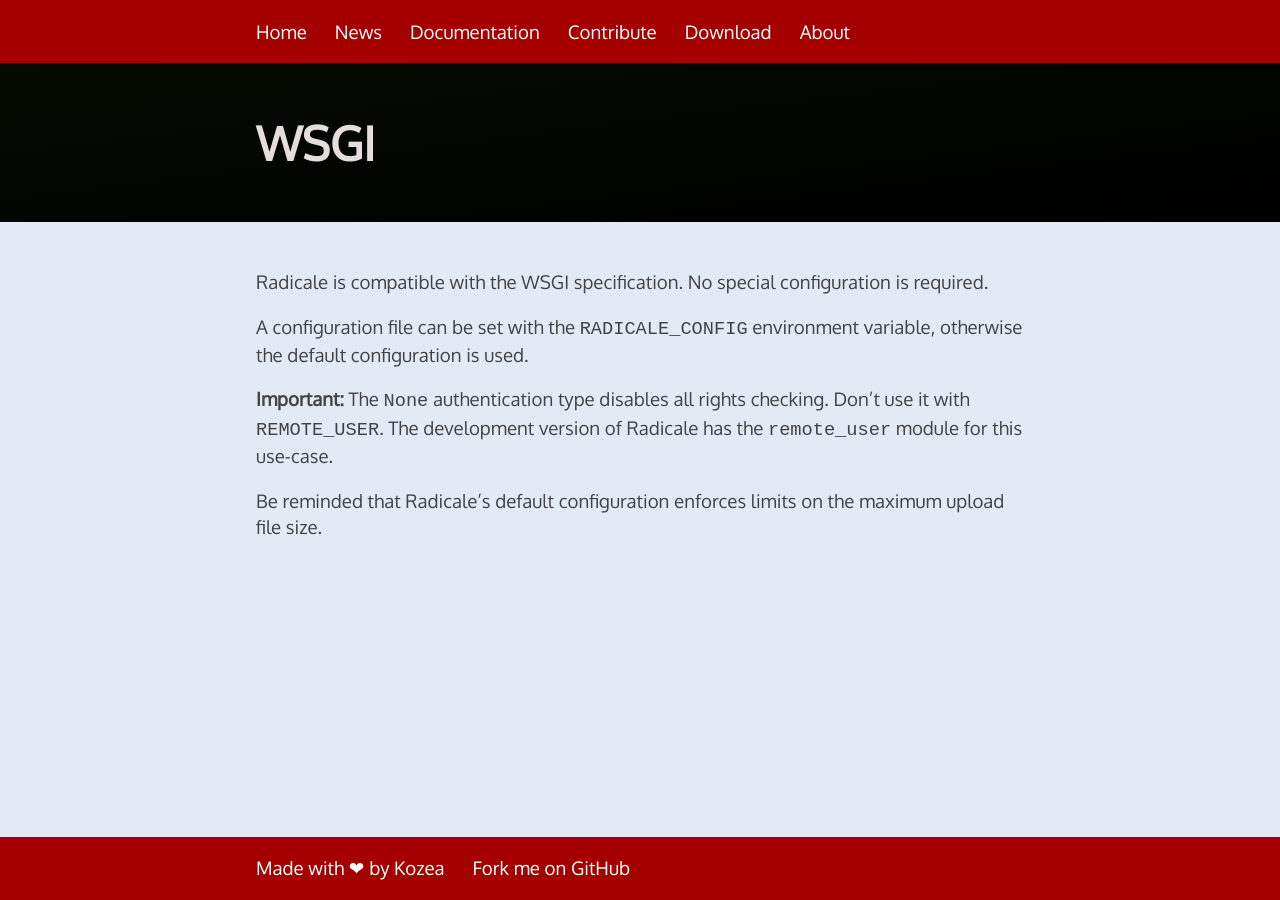
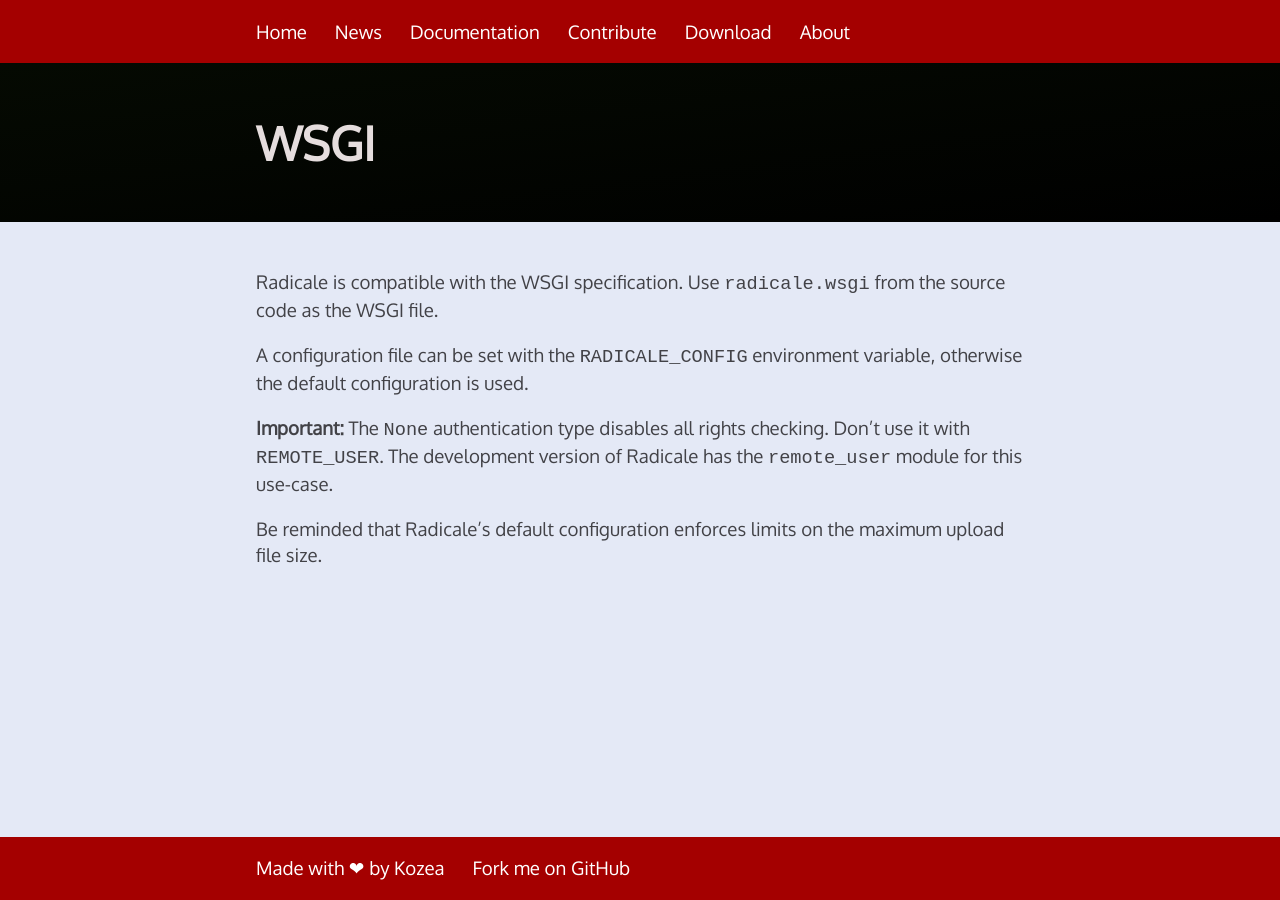
Before and after one commit to Kozea/Radicale, a Jekyll site: the page built from wsgi.md, in a window 1280 px wide. Built offline with Jekyll 4.4.1, drawn with Linux system fonts in a browser that asks for light colours.

Commit message:
Mention WSGI file

```diff
--- a/wsgi.md
+++ b/wsgi.md
@@ -4,8 +4,8 @@
 permalink: /wsgi/
 ---
 
-Radicale is compatible with the WSGI specification. No special configuration
-is required.
+Radicale is compatible with the WSGI specification. Use `radicale.wsgi` from
+the source code as the WSGI file.
 
 A configuration file can be set with the `RADICALE_CONFIG` environment variable,
 otherwise the default configuration is used.
```
